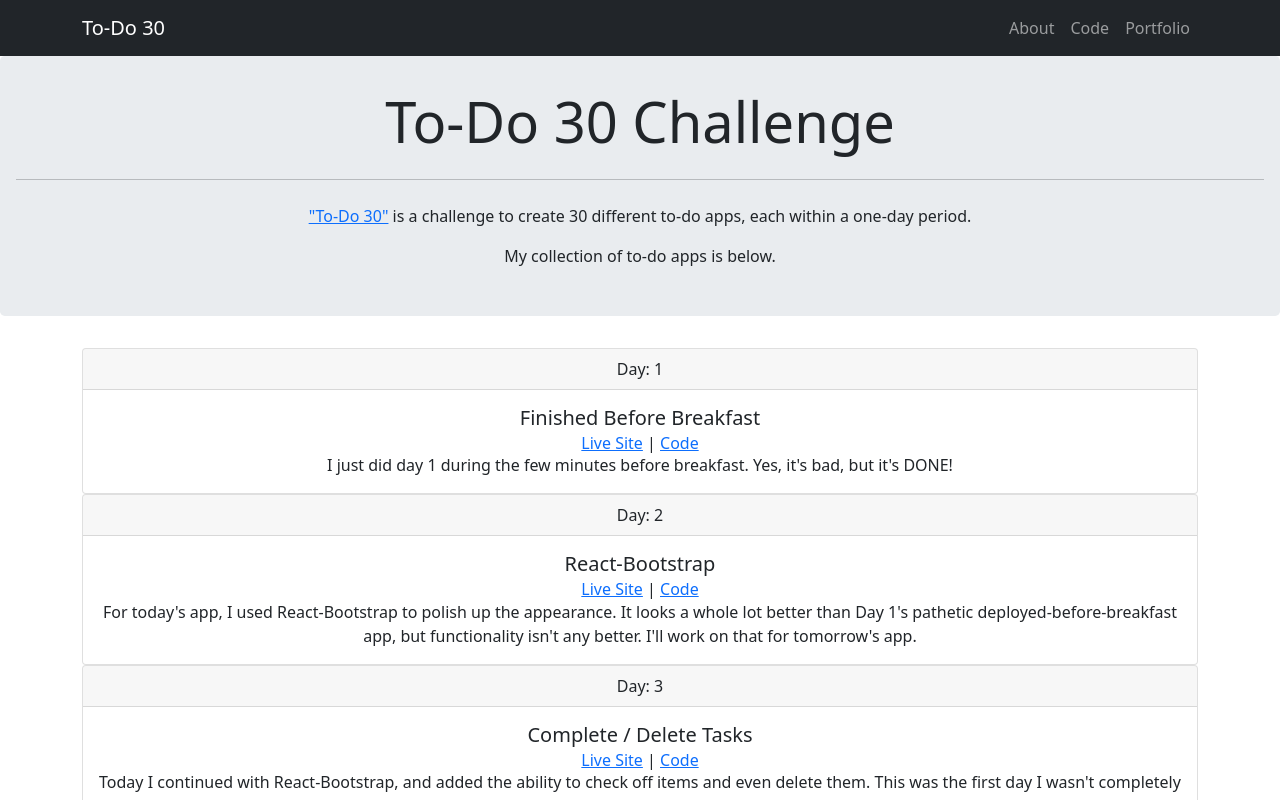
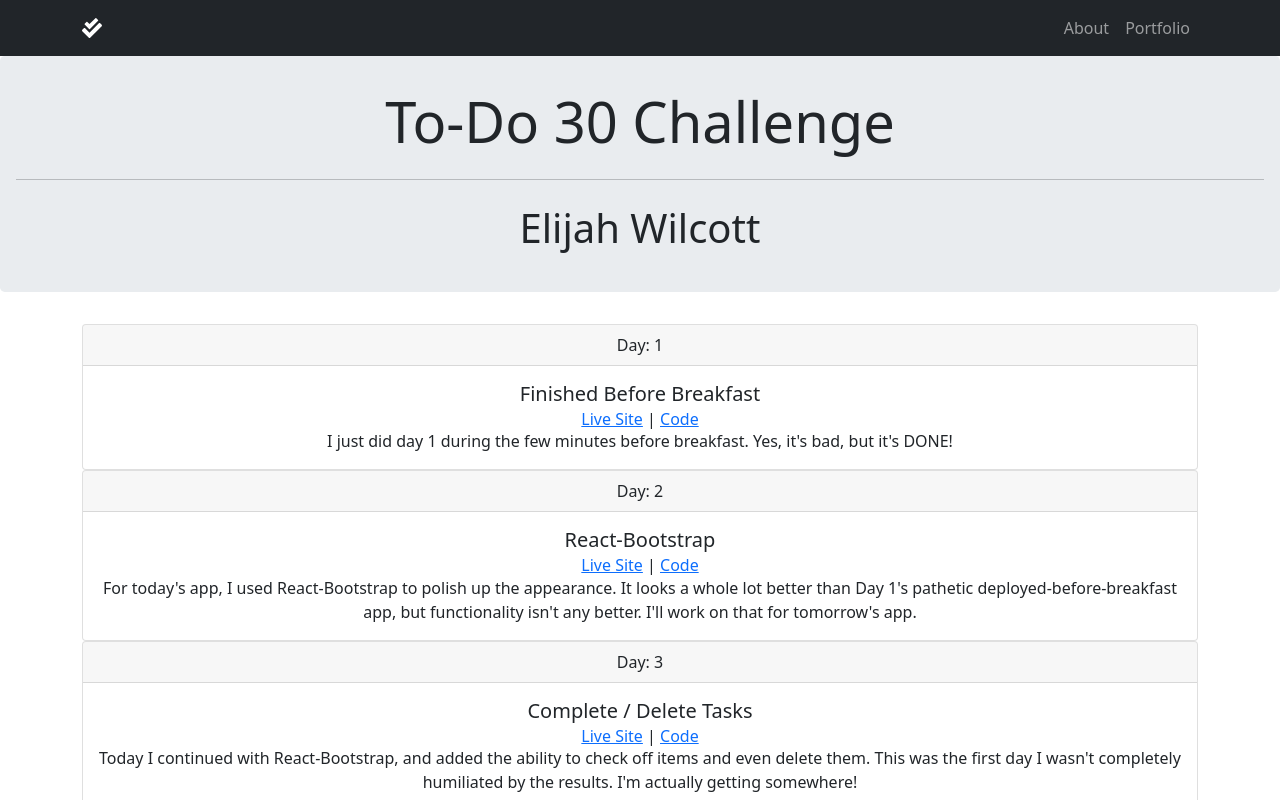
Before and after one commit to ejw773/to-do-30, a React (Create React App) app: page / in a window 1280 px wide. Shown: the top 800 px of the page. Built offline with nearby package versions, Linux system fonts and the light colour scheme.

Commit message:
adjusts header and jumbotron

```diff
--- a/src/components/HeaderComponent.js
+++ b/src/components/HeaderComponent.js
@@ -2,18 +2,18 @@ import React from 'react';
 import Navbar from 'react-bootstrap/Navbar';
 import Container from 'react-bootstrap/Container';
 import { Nav } from 'react-bootstrap';
-
+import { FontAwesomeIcon } from '@fortawesome/react-fontawesome'
+import { faCheckDouble } from '@fortawesome/free-solid-svg-icons'
 
 const Header = () => {
     return (
         <Navbar bg='dark' variant='dark' expand='sm'>
         <Container>
-            <Navbar.Brand>To-Do 30</Navbar.Brand>
+            <Navbar.Brand><FontAwesomeIcon icon={faCheckDouble} /></Navbar.Brand>
             <Navbar.Toggle aria-controls="basic-navbar-nav" />
             <Navbar.Collapse className="justify-content-end" id="basic-navbar-nav">
                 <Nav>
                     <Nav.Link href="https://github.com/ejw773/to-do-30" target="_blank" rel="noreferrer">About</Nav.Link>
-                    <Nav.Link href="https://github.com/ejw773/to-do-30/tree/04" target="_blank" rel="noreferrer">Code</Nav.Link>
                     <Nav.Link href="https://elijahwilcott.com/">Portfolio</Nav.Link>
                 </Nav>
             </Navbar.Collapse>
--- a/src/components/JumbotronComponent.js
+++ b/src/components/JumbotronComponent.js
@@ -5,8 +5,7 @@ const Jumbotron = () => {
         <div className="jumbotron">
             <h1 className="display-4">To-Do 30 Challenge</h1>
             <hr className="my-4" />
-            <p><a href="https://github.com/ejw773/to-do-30" target="_blank" rel="noreferrer">"To-Do 30"</a> is a challenge to create 30 different to-do apps, each within a one-day period.</p>
-            <p>My collection of to-do apps is below.</p>
+            <h1 className="display-6">Elijah Wilcott</h1>
         </div>
     )
 }
```
